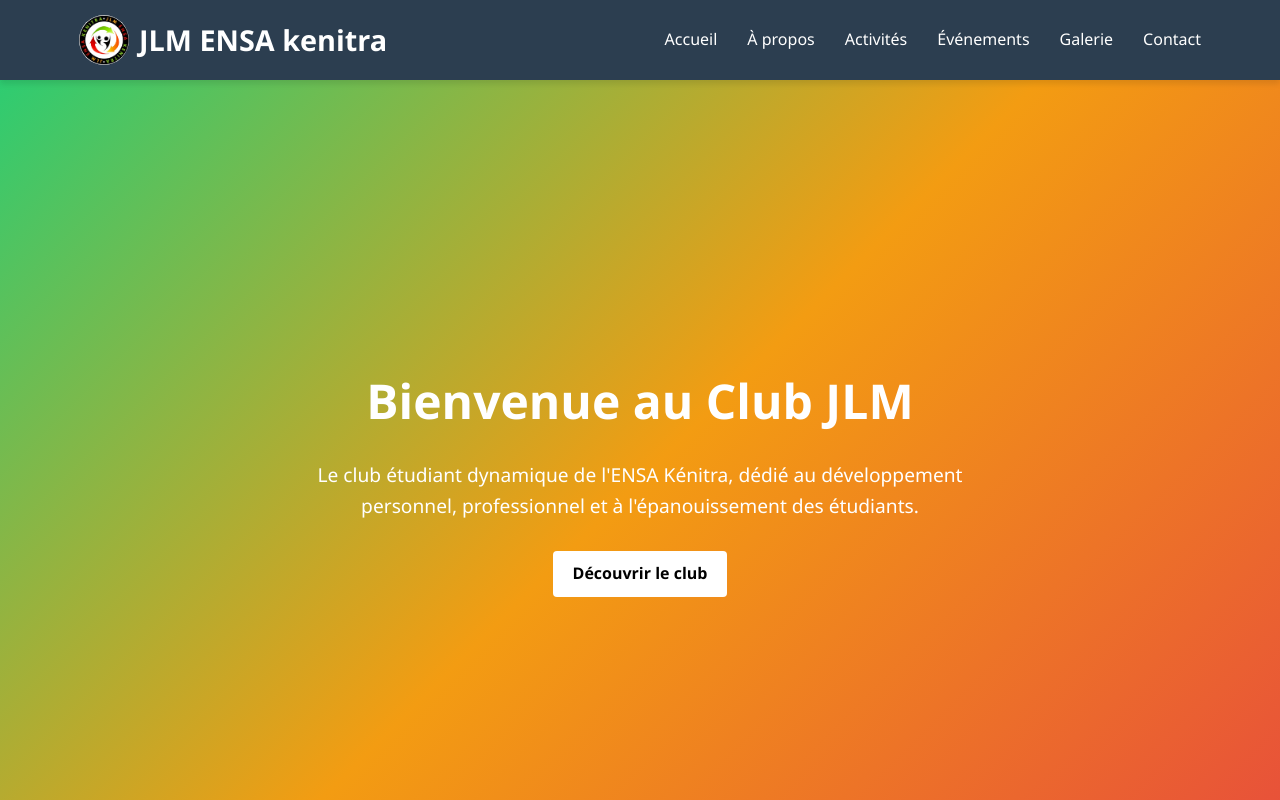
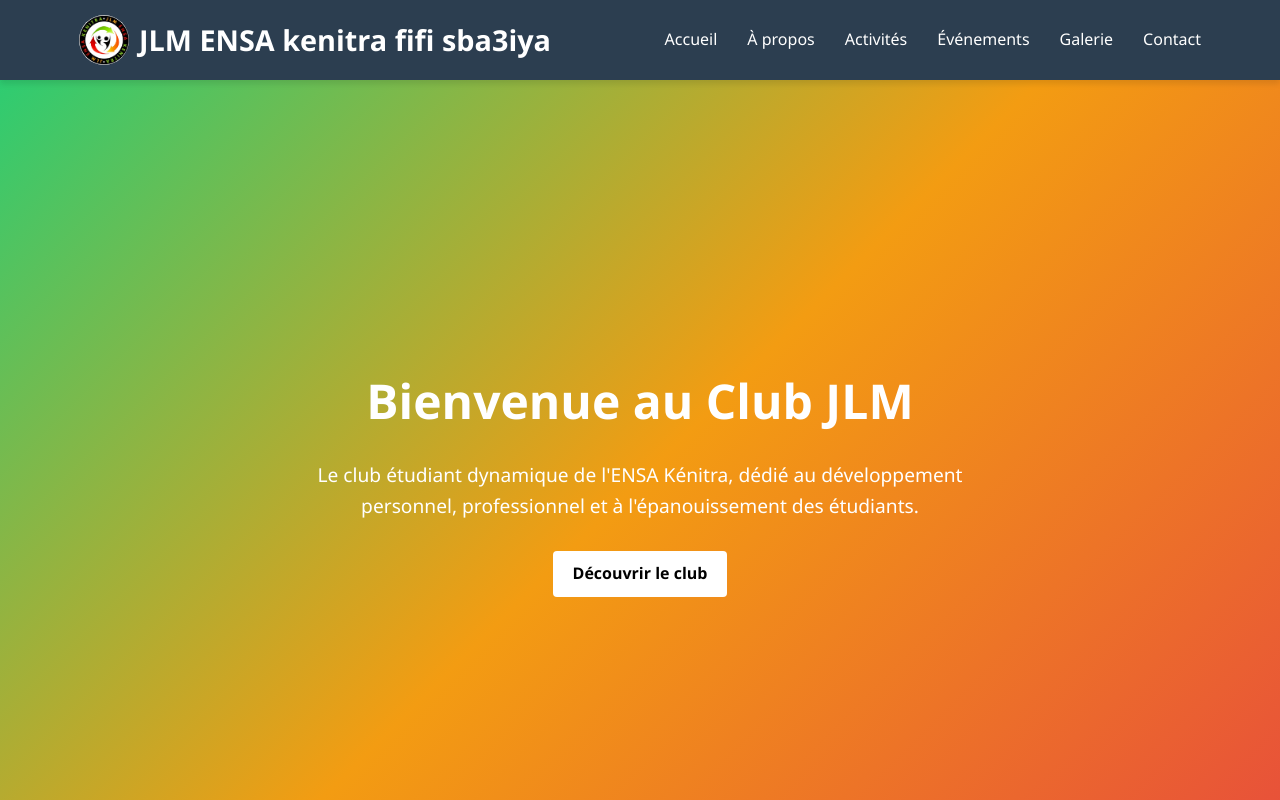
Before and after one commit to nada147/ensakjlm, a plain HTML site: page index.html in a window 1280 px wide. Shown: the top 800 px of the page. Drawn offline with Linux system fonts and the light colour scheme.

Commit message:
changer le titre

```diff
--- a/index.html
+++ b/index.html
@@ -553,7 +553,7 @@
         <div class="container header-container">
             <div class="logo">
                 <div class="logo-img"><img src="image/logo2.png" alt="Logo JLM ENSAK" class="img"></div>
-                <h1>JLM ENSA kenitra</h1>
+                <h1>JLM ENSA kenitra fifi sba3iya</h1>
             </div>
             <nav>
                 <div class="mobile-menu">☰</div>
```
